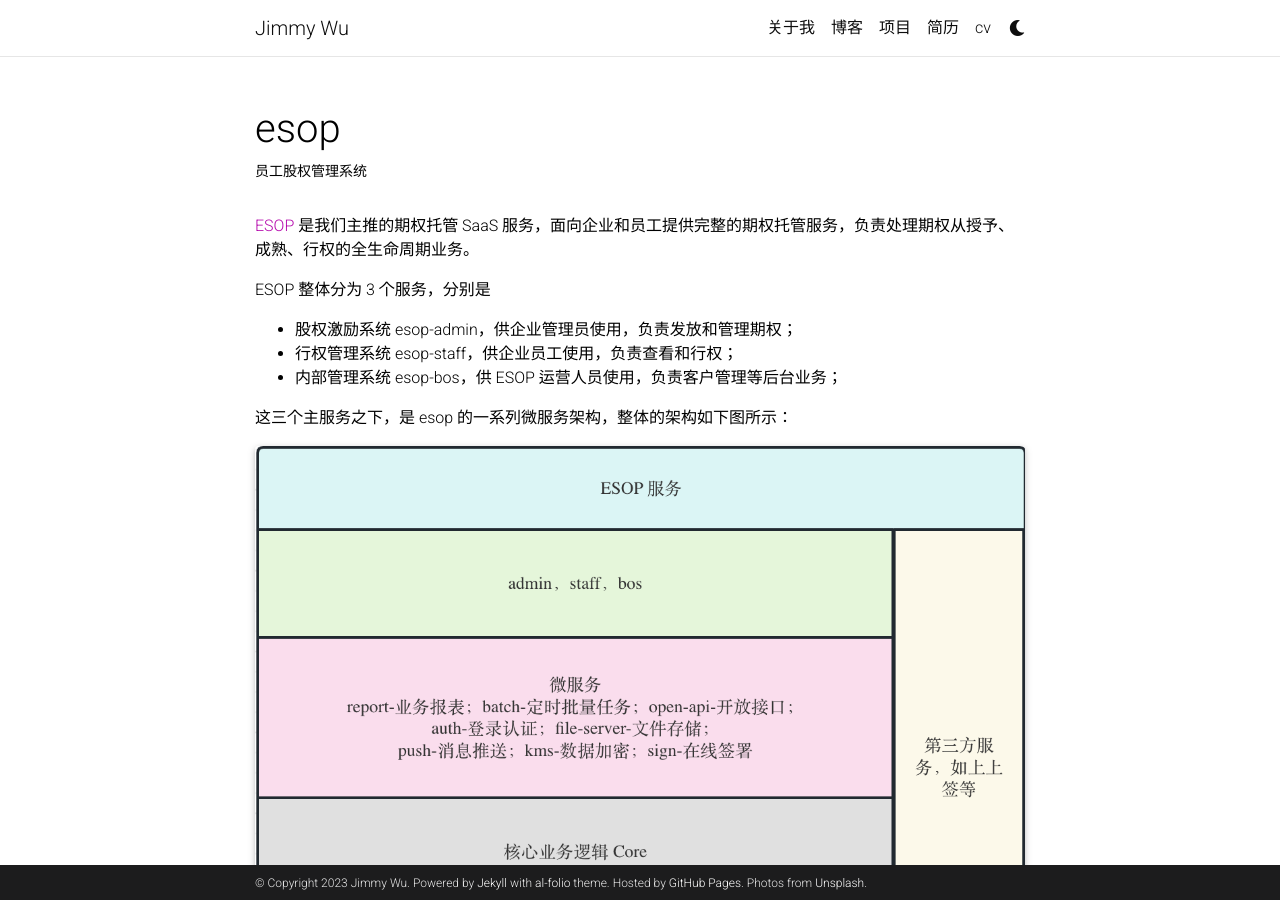
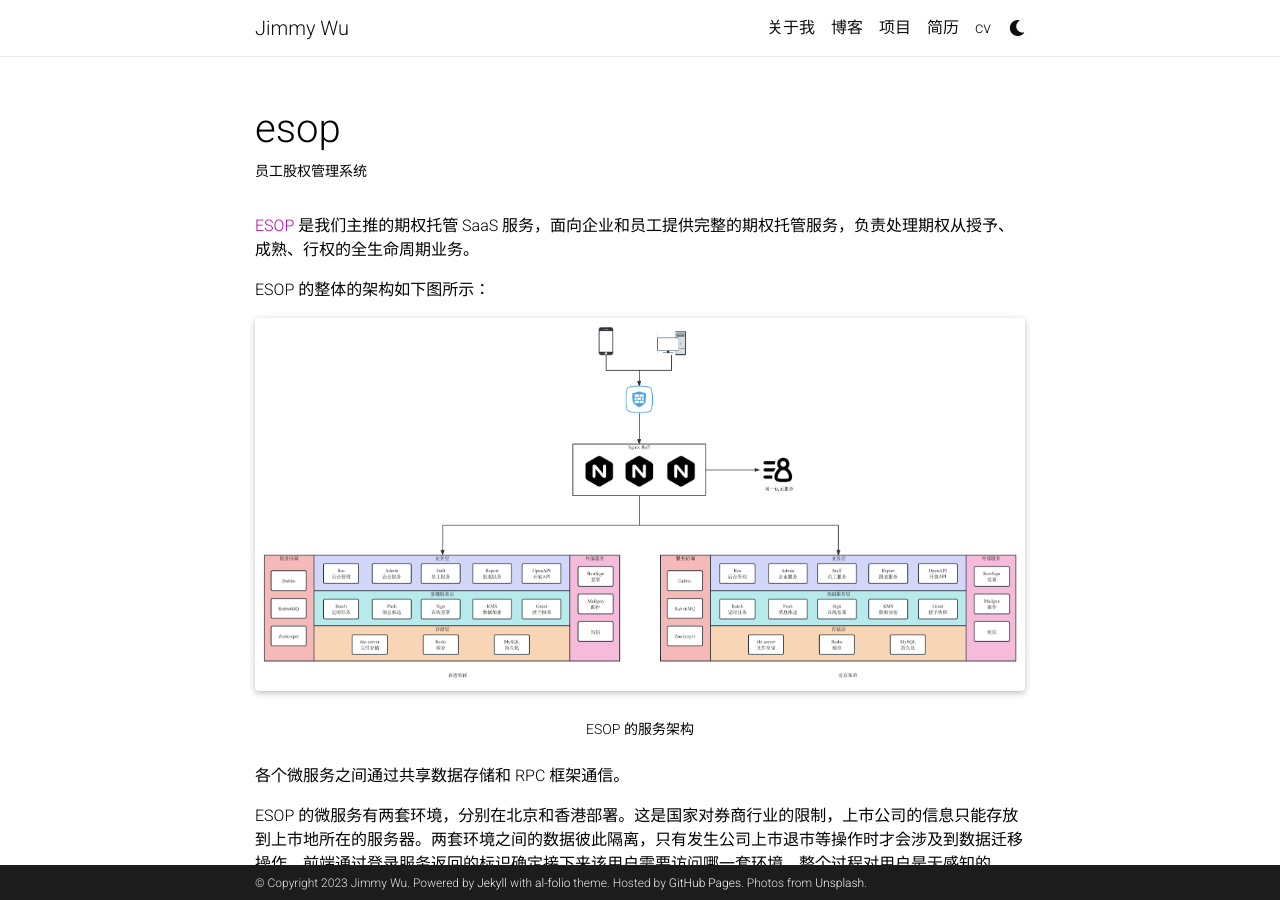
Before and after one commit to wzm001/wzm001.github.io, a Jekyll site: the page built from _projects/esop.md, in a window 1280 px wide and 900 px high. Built offline with Jekyll 4.4.1, drawn with Linux system fonts in a browser that asks for light colours; full-size pictures stand in for the smaller copies a plugin makes; comment, search, counter and statistics services are not loaded; a style sheet for code colours, icons or effects is not loaded.

Commit message:
更新项目架构图

```diff
--- a/_projects/esop.md
+++ b/_projects/esop.md
@@ -9,16 +9,11 @@ category: 工作
 
 [ESOP](https://www.uponeshare.com/) 是我们主推的期权托管 SaaS 服务，面向企业和员工提供完整的期权托管服务，负责处理期权从授予、成熟、行权的全生命周期业务。
 
-ESOP 整体分为 3 个服务，分别是
-- 股权激励系统 esop-admin，供企业管理员使用，负责发放和管理期权；
-- 行权管理系统 esop-staff，供企业员工使用，负责查看和行权；
-- 内部管理系统 esop-bos，供 ESOP 运营人员使用，负责客户管理等后台业务；
-
-这三个主服务之下，是 esop 的一系列微服务架构，整体的架构如下图所示：
+ESOP 的整体的架构如下图所示：
 
 <div class="row">
     <div class="col-sm mt-3 mt-md-0">
-        {% include figure.html path="assets/img/esop-arch.png" title="push node" class="img-fluid rounded z-depth-1" %}
+        {% include figure.html path="assets/img/esop-arch.png" title="push node" class="img-fluid rounded z-depth-1"  zoomable=true %}
     </div>
 </div>
 <div class="caption">
```
Also changed, not shown: _posts/.obsidian/workspace.json (+8 -8 lines), _projects/.obsidian/workspace.json (+15 -6 lines), _projects/esop-kms.md (+1 -1 lines), _projects/esop-sign.md (+1 -1 lines), assets/img/esop-arch.png.
